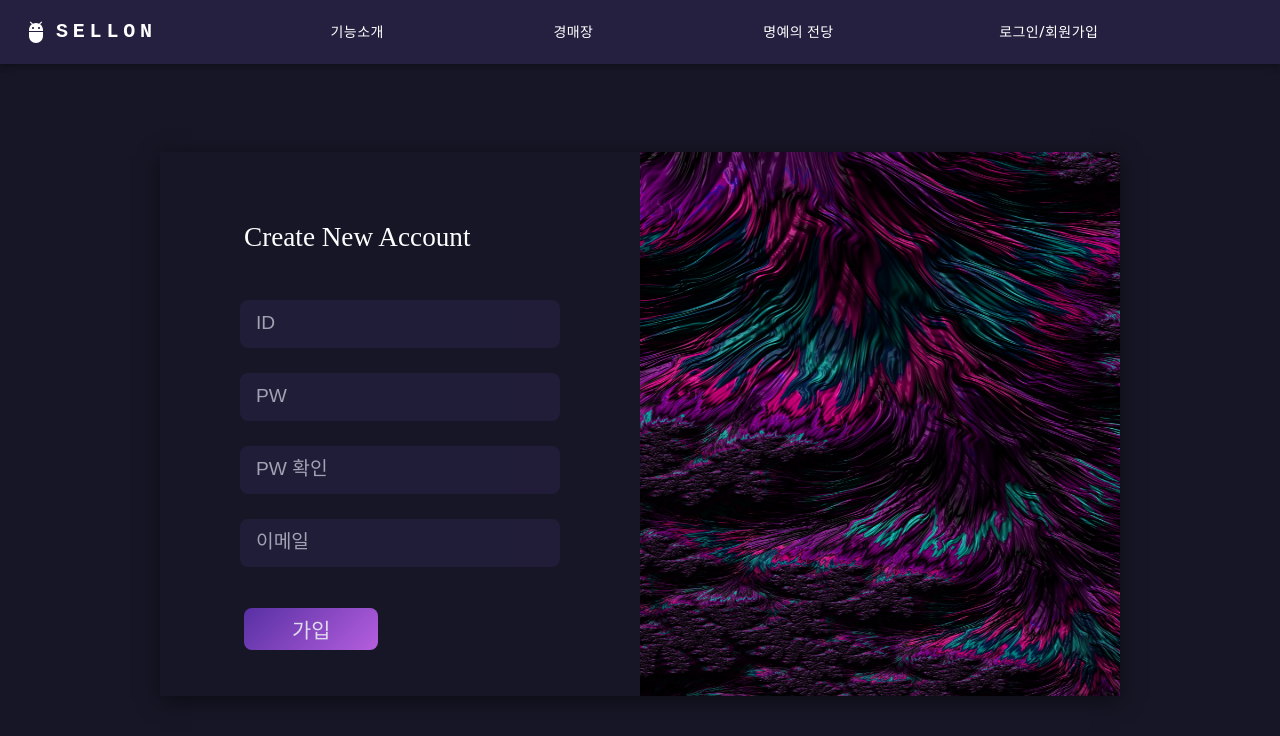
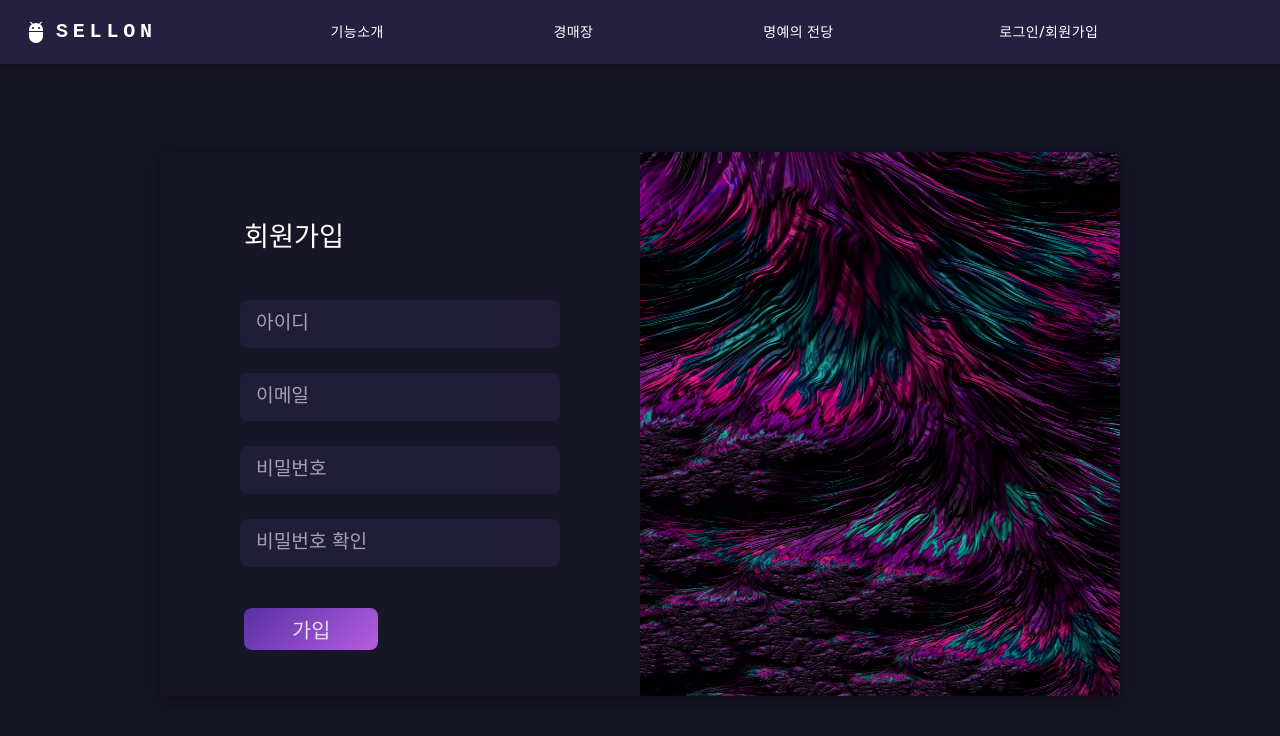
Before and after one commit to bunderLikeLion/sellon_frontend, a React (Create React App) app: page /register in a window 1280 px wide. Shown: the top 736 px of the page. Built offline with nearby package versions, Linux system fonts and the light colour scheme; no server answers.

Commit message:
chore: 로그인/회원가입 페이지 문구 정리

```diff
--- a/src/pages/Login/Login.js
+++ b/src/pages/Login/Login.js
@@ -136,7 +136,7 @@ const Login = () => {
       <Card>
         <Form onSubmit={handleSubmit(submit)}>
           <GuideContainer>
-            <Guide>Log-In</Guide>
+            <Guide>로그인</Guide>
           </GuideContainer>
           <InputContainer>
             <Input placeholder="ID" type="text" {...register('username')} />
@@ -149,7 +149,7 @@ const Login = () => {
           <ButtonContainer>
             <Button disabled={isSubmitting}>
               {isSubmitting && 'Submitting...'}
-              Sign In
+              로그인
             </Button>
             {errors.apiError && <div>{errors.apiError?.message}</div>}
             <Link to="/register">
--- a/src/pages/Register/Register.js
+++ b/src/pages/Register/Register.js
@@ -123,17 +123,22 @@ const Register = () => {
       <Card>
         <Form onSubmit={handleSubmit(submit)}>
           <GuideContainer>
-            <Guide>Create New Account</Guide>
+            <Guide>회원가입</Guide>
           </GuideContainer>
 
           <InputContainer>
-            <Input placeholder="ID" type="text" {...register('username')} />
+            <Input placeholder="아이디" type="text" {...register('username')} />
+            <ErrorMsg>{errors.username?.message}</ErrorMsg>
+          </InputContainer>
+
+          <InputContainer>
+            <Input placeholder="이메일" type="text" {...register('email')} />
             <ErrorMsg>{errors.username?.message}</ErrorMsg>
           </InputContainer>
 
           <InputContainer>
             <Input
-              placeholder="PW"
+              placeholder="비밀번호"
               type="password"
               {...register('password1')}
             />
@@ -142,16 +147,11 @@ const Register = () => {
 
           <InputContainer>
             <Input
-              placeholder="PW 확인"
+              placeholder="비밀번호 확인"
               type="password"
               {...register('password2')}
             />
             <ErrorMsg>{errors.password?.message}</ErrorMsg>
-          </InputContainer>
-
-          <InputContainer>
-            <Input placeholder="이메일" type="text" {...register('email')} />
-            <ErrorMsg>{errors.username?.message}</ErrorMsg>
           </InputContainer>
 
           <ButtonContainer>
```
